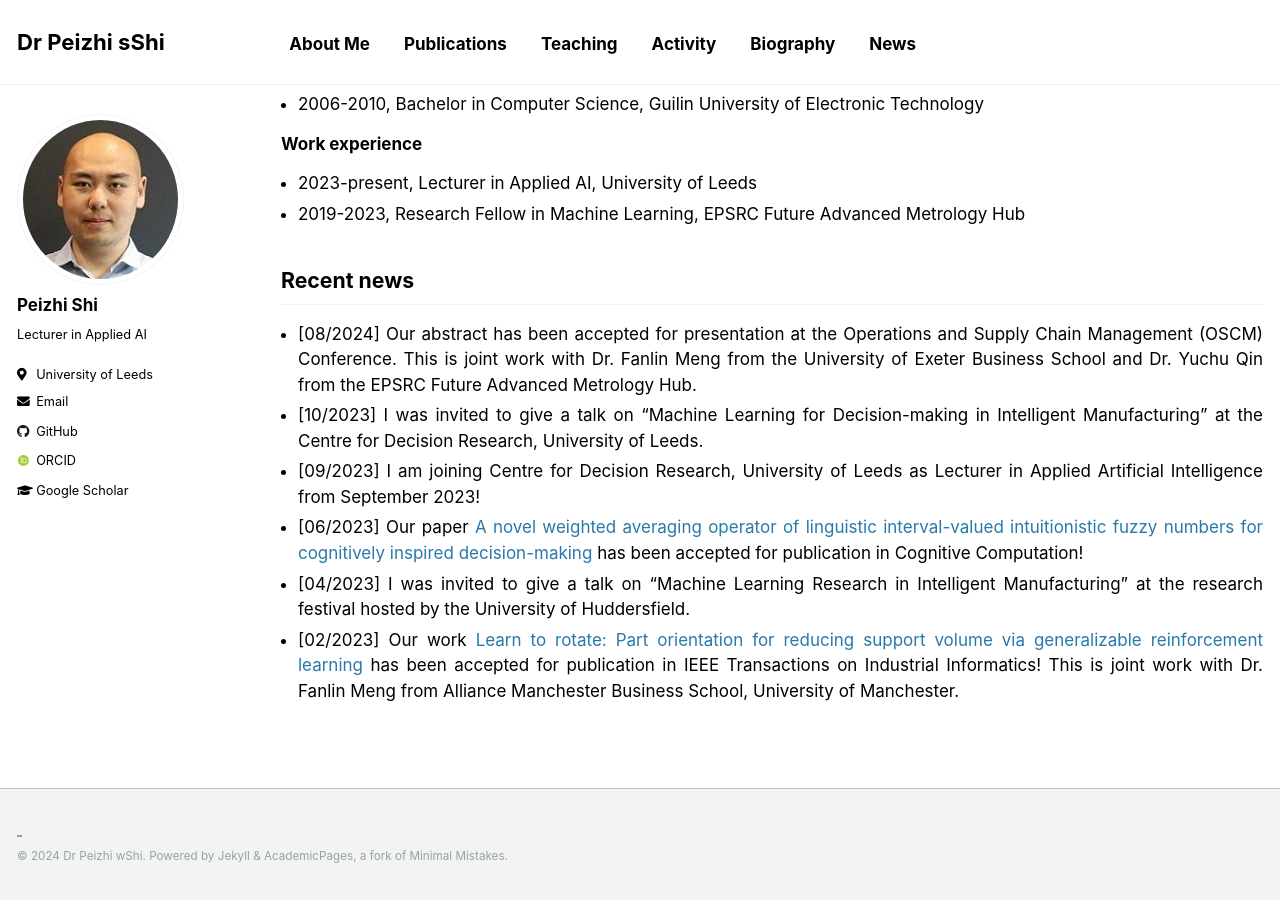
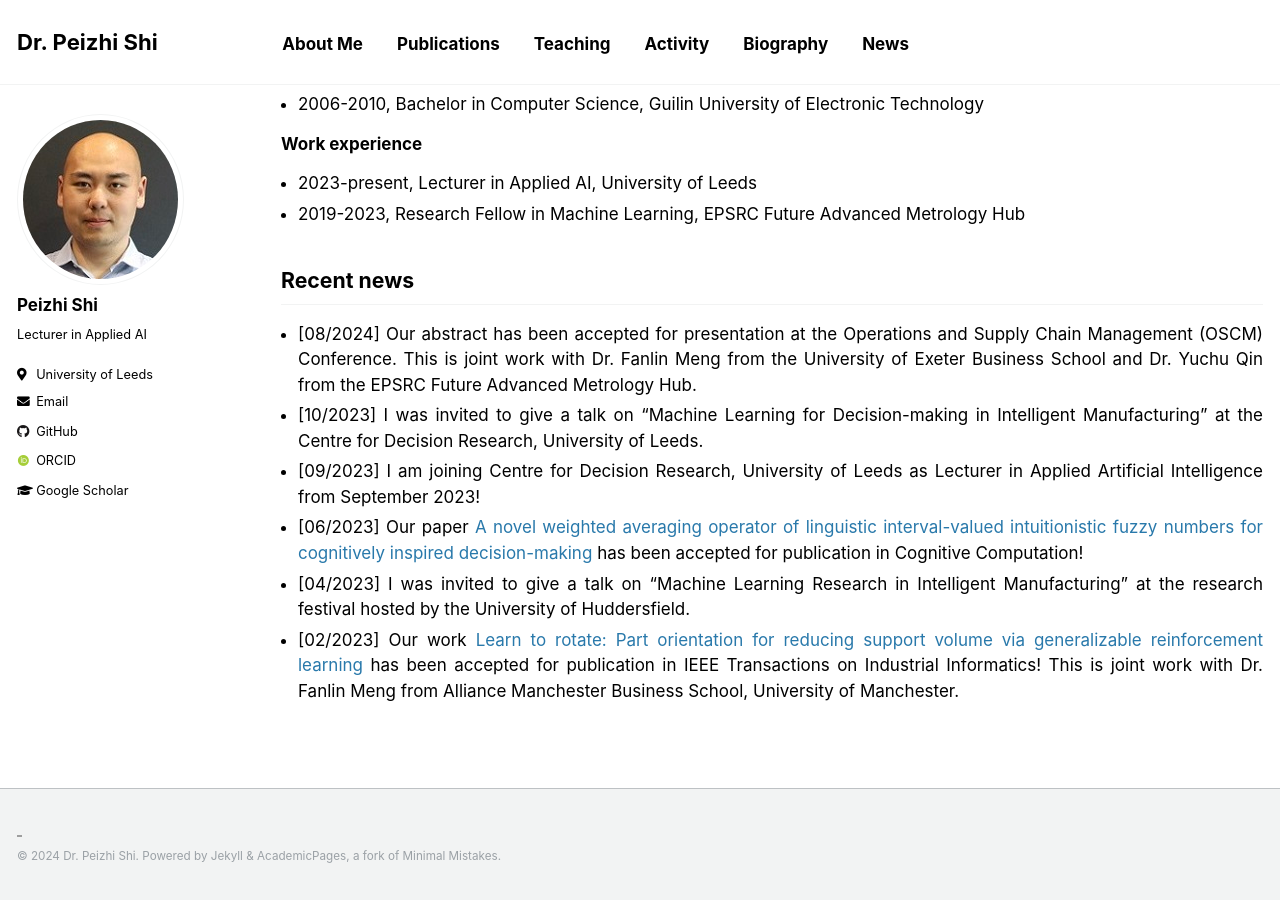
Before and after one commit to PeizhiShi/peizhishi.github.io, a Jekyll site: the page built from _pages/index.md, in a window 1280 px wide and 900 px high, scrolled down 2182 px. Built offline with Jekyll 4.4.1, drawn with Linux system fonts in a browser that asks for light colours; some web fonts are replaced; our own code applies the rules of GitHub Pages for plain Markdown files.

Commit message:
Update _config.yml

```diff
--- a/_config.yml
+++ b/_config.yml
@@ -7,9 +7,9 @@
 
 # Site Settings
 locale                   : "en-US"
-title                    : "Dr Peizhi sShi"
+title                    : "Dr. Peizhi Shi"
 title_separator          : "-"
-name                     : &name "Dr Peizhi wShi"
+name                     : &name "Dr. Peizhi Shi"
 description              : &description "Lecturer in Applied Artificial Intelligence"
 url                      : https://peizhishi.github.io # the base hostname & protocol for your site e.g. "https://mmistakes.github.io"
 baseurl                  : "" # the subpath of your site, e.g. "/blog"
```
